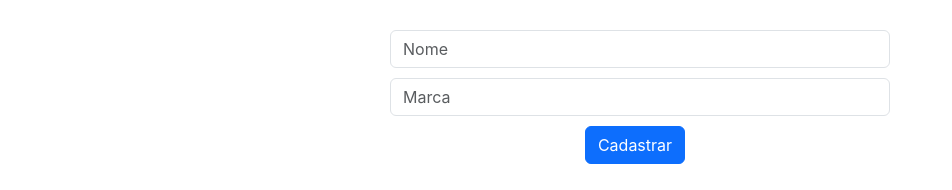
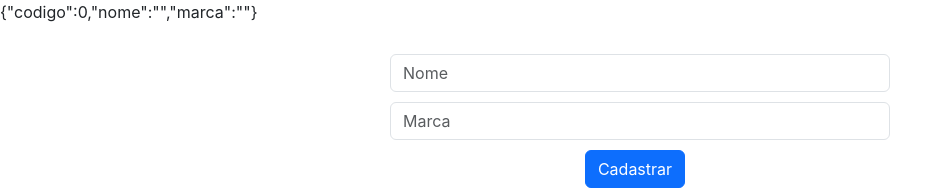
Before and after one commit to oberon4589/CursoSpringReact, a React (Create React App) app in the folder front/: page / in a window 1280 px wide. Shown: the top 190 px of the page, without its empty margins (0-952 px from the left). Built offline with nearby package versions, Linux system fonts and the light colour scheme; no server answers.

Commit message:
feat: obtendo dados do produto no form

```diff
--- a/front/src/App.js
+++ b/front/src/App.js
@@ -4,9 +4,17 @@ import Formulario from './Formulario';
 import Tabela from './Tabela';
 
 function App() {
+    // Objeto produto
+    const produto = {
+        codigo: 0,
+        nome: '',
+        marca: '',
+    };
+
     //UseState
     const [btnCadastrar, setBtnCadastrar] = useState(true);
     const [produtos, setProdutos] = useState([]);
+    const [objProduto, setObjProduto] = useState(produto);
 
     //UseEffect
     useEffect(() => {
@@ -15,10 +23,16 @@ function App() {
             .then((retorno_convertido) => setProdutos(retorno_convertido));
     }, []); // Colchetes garante que irá fazer a requisição uma vez
 
+    // Obtendo os dados do formulário
+    const aoDigitar = (e) => {
+        setObjProduto({ ...objProduto, [e.target.name]: e.target.value }); //Pega o valor do produto: codigo, nome e marca
+    };
+
     //Retorno
     return (
         <div>
-            <Formulario botao={btnCadastrar} />
+            <p>{JSON.stringify(objProduto)}</p>
+            <Formulario botao={btnCadastrar} eventoTeclado={aoDigitar} />
             <Tabela vetor={produtos} />
         </div>
     );
--- a/front/src/Formulario.js
+++ b/front/src/Formulario.js
@@ -1,16 +1,20 @@
 import React from 'react';
 
-const Formulario = ({ botao }) => {
+const Formulario = ({ botao, eventoTeclado }) => {
     return (
         <div>
             <form>
                 <input
                     type="text"
+                    onChange={eventoTeclado}
+                    name="Nome"
                     placeholder="Nome"
                     className="form-control"
                 />
                 <input
                     type="text"
+                    onChange={eventoTeclado}
+                    name="Marca"
                     placeholder="Marca"
                     className="form-control"
                 />
```
